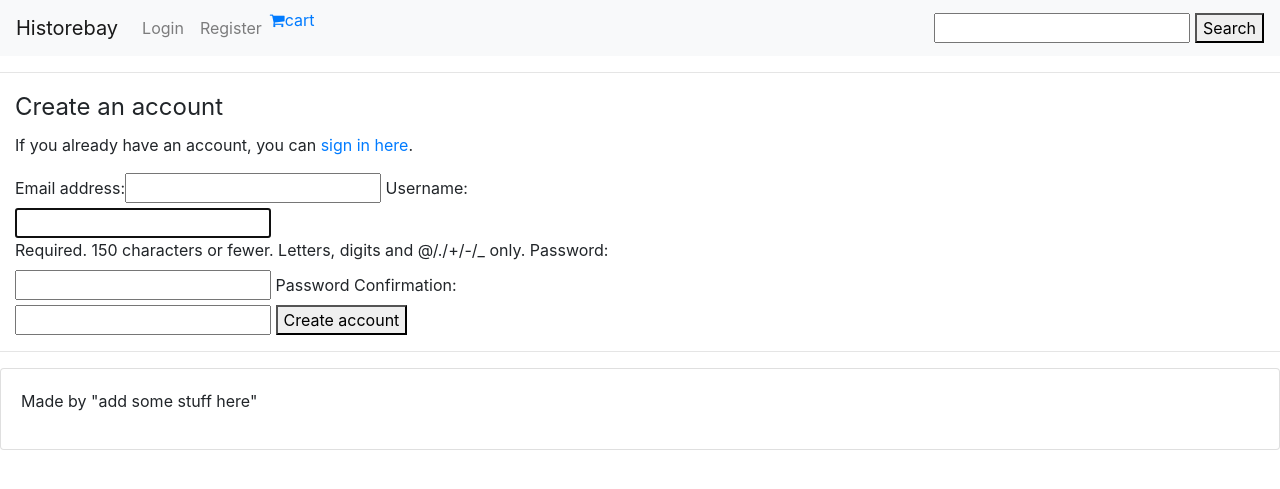
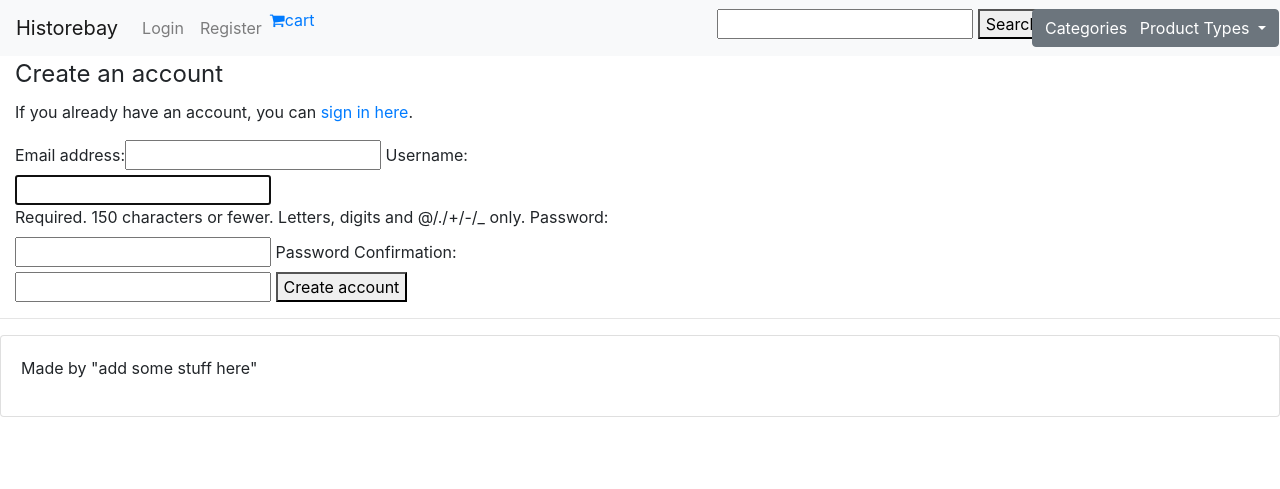
Before and after one commit to Eucaa/historebay, a Django app: page /accounts/registration/ in a window 1280 px wide. Shown: the top 489 px of the page. Run offline with Django 3.2, Linux system fonts and the light colour scheme; parts of the project's set-up code (start-up, migrations or seed data) failed here and were passed over; some libraries are stand-ins or nearby versions.

Commit message:
added a categories and product type drop for the related views. Categories and Product Tyoe are added to the django admin panel

```diff
--- a/accounts/templates/profile.html
+++ b/accounts/templates/profile.html
@@ -1,9 +1,9 @@
 <!DOCTYPE html>
-{% block page_title %}{{ user }}'s Profile{% endblock %}
 {% load bootstrap_tags %}
 {% block page_heading %}{{ user }}'s Profile{% endblock %}
 
 {% block content %}
     <h2>Welcome</h2>
     <p>You are logged in as {{ user.username }} </p>
+    <a href="{% url 'index' %}">Main Page</a>
 {% endblock %}
--- a/accounts/views.py
+++ b/accounts/views.py
@@ -4,6 +4,8 @@ from django.contrib.auth.decorators import login_required  # This will stop peop
 from django.contrib.auth.models import User
 from django.core.urlresolvers import reverse
 from .forms import UserLoginForm, UserRegistrationForm
+from categories.models import Category
+from productType.models import ProductType
 import re
 # from django.template.context_processors import csrf(csrf should work with importing this)
 # Create your views here.
@@ -12,6 +14,14 @@ import re
 def index(request):
     #  Return the index.html file (also see line 18 & 22 in urls.py)
     return render(request, 'index.html')  # Only add 'index.html' here and stick with 'index' below.
+
+
+def all_categories():
+    return Category.objects.all()
+
+
+def all_productTypes():
+    return ProductType.objects.all()
 
 
 def login_input_fields(request, login_form):
@@ -53,7 +63,7 @@ def login(request):
                                      password=request.POST['password'])
 
             if user:
-                auth.login(user, request)
+                auth.login(request, user)
                 messages.success(request, "Succesfully logged in")
 
                 if request.GET and request.GET['next'] != '':
@@ -142,4 +152,6 @@ def registration(request):
 def user_profile(request):
     """User profile page"""
     user = User.objects.filter(email=request.user.email)  # Retrieve the user from the database. Where a user email is equal to whatever email is stored in the request object.
-    return render(request, 'profile.html', {'profile': user})
+    categories = all_categories()
+    productTypes = all_productTypes()
+    return render(request, 'profile.html', {'profile': user, "categories": categories, "productTypes": productTypes})
--- a/productType/models.py
+++ b/productType/models.py
@@ -5,9 +5,6 @@ from django.db import models
 class ProductType(models.Model):  # The Model is what will create the database for the product.
     name = models.CharField(max_length=25, blank='')  # Empty default will not add a default product into the database.
 
-    # description = models.TextField()  # A box into which you can type text about your product.
-    # price = models.DecimalField(max_digits=6, decimal_places=2)  # To add a price which is no larger that 6 digits and has a decimal placing after 2 digits.
-    # image = models.ImageField(upload_to='images')
 
     def __str__(self):
         return self.name
--- a/products/models.py
+++ b/products/models.py
@@ -1,4 +1,6 @@
 from django.db import models
+from categories.models import Category
+from productType.models import ProductType
 
 
 # Create your models here.
@@ -7,6 +9,8 @@ class Product(models.Model):  # The Model is what will create the database for t
     description = models.TextField()  # A box into which you can type text about the product.
     price = models.DecimalField(max_digits=6, decimal_places=2)  # To add a price which is no larger that 6 digits and has a decimal placing after 2 digits.
     image = models.ImageField(upload_to='images')
+    category = models.ForeignKey(Category, on_delete=None)
+    productType = models.ForeignKey(ProductType, on_delete=None)
 
     def __str__(self):
         return self.name
--- a/templates/base.html
+++ b/templates/base.html
@@ -41,7 +41,6 @@
                     </div>
                 </div>
 
-
                 <div class="row">
                     <div class="display">
                         <form action="{% url 'search' %}" method="GET">
@@ -49,10 +48,34 @@
                             <button type="submit">Search</button>
                         </form>
                     </div>
+                    <div class="row">
+                    <div class="dropdown">
+                        <button class="btn btn-secondary dropdown-toggle" type="button" data-toggle="dropdown" aria-haspopup="true" aria-expanded="false">
+                            Categories
+                        </button>
+                        <div class="dropdown-menu" aria-labelledby="dropdownMenuButton">
+                        {% for category in categories %}
+                            <a class="dropdown-item" href="#">{{category.names}}</a>
+                        {% endfor %}
+                        </div>
+                    </div>
+                    </div>
+                    <div class="row">
+                    <div class="dropdown">
+                        <button class="btn btn-secondary dropdown-toggle" type="button" data-toggle="dropdown" aria-haspopup="true" aria-expanded="false">
+                            Product Types
+                        </button>
+                        <div class="dropdown-menu" aria-labelledby="dropdownMenuButton">
+                        {% for productType in productTypes %}
+                            <a class="dropdown-item" href="#">{{productType.name}}</a>
+                        {% endfor %}
+                        </div>
+                    </div>
+                    </div>
                 </div>
             </div>
         </nav>
-        <hr>
+
         {% if messages %}
             <div class="alert alert-info">
                 <div class="messages">
```
Also changed, not shown: cart/views.py (+13 -1 lines), checkout/views.py (+14 -1 lines), home/views.py (+13 -1 lines), products/views.py (+13 -1 lines), categories/models.py (line endings or trailing spaces), products/migrations/0002_product_category.py (added), products/migrations/0003_product_producttype.py (added).
